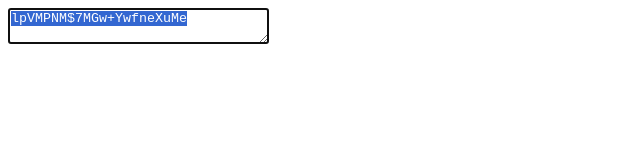
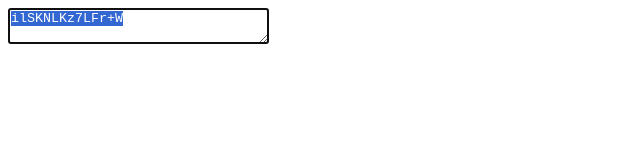
Before and after one commit to voischev/site, a website: page src/genpass.html in a window 1280 px wide. Shown: the whole page, without its empty margins (0-640 px from the left). Drawn offline with Linux system fonts and the light colour scheme.

Commit message:
fix pass

```diff
--- a/src/genpass.html
+++ b/src/genpass.html
@@ -11,8 +11,8 @@
         </style>
         <script>
             function generatePassword(){
-                const length = 24
-                const charset = '0123456789ABCDEFGHIJKLMNOPQRSTUVWXYZabcdefghijklmnopqrstuvwxyz~!@#$-+'
+                const length = 16
+                const charset = '0123456789ABCDEFGHIJKLMNOPQRSTUVWXYZabcdefghijklmnopqrstuvwxyz-+'
 
                 return Array(length)
                     .fill(charset)
```
